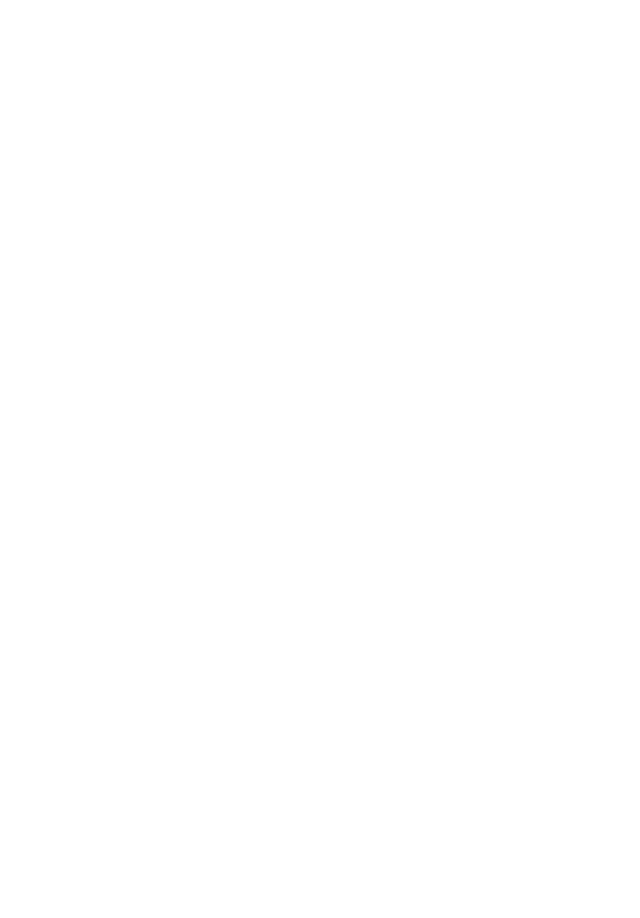
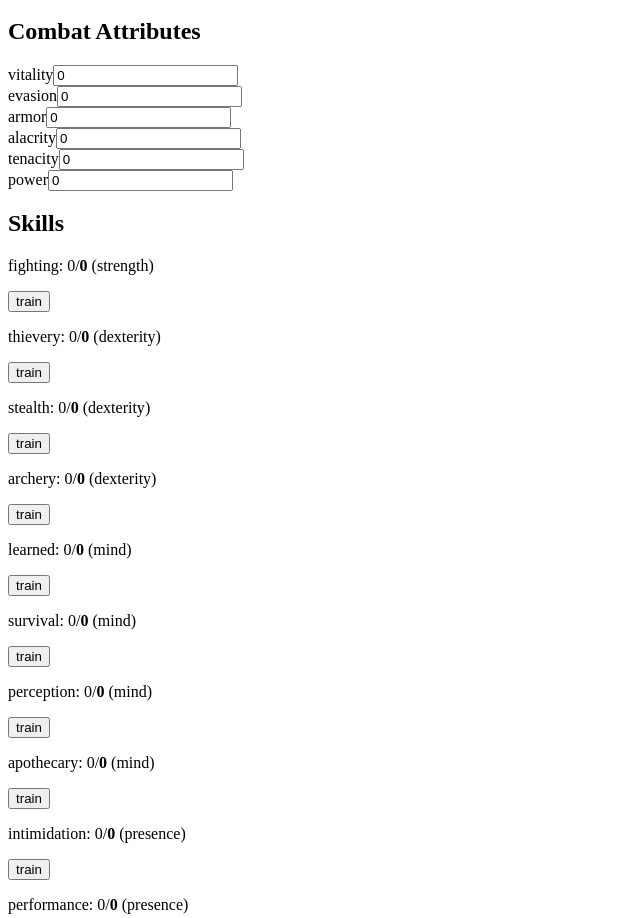
Before and after one commit to adrianbgo/rpg-character-sheet, a React (Vite) app: page / in a window 1280 px wide. Shown: the part 254-1172 px from the top of the page, without its empty margins (0-640 px from the left). Before the commit the page ends 800 px from the top, so only its background shows below. Built offline with nearby package versions, Linux system fonts and the light colour scheme.

Commit message:
feat: added Skill block

```diff
--- a/src/components/CharacterSheet/CharacterSheet.tsx
+++ b/src/components/CharacterSheet/CharacterSheet.tsx
@@ -1,6 +1,7 @@
 import React from 'react'
 import TextInput from '../TextInput/TextInput'
 import Stat from '../Stat/Stat'
+import Skill from '../Skill/Skill'
 
 const CharacterSheet = () => {
     return (
@@ -10,12 +11,37 @@
                 <section id="name">
                     <TextInput label='Character Name' id='name' placeholder='Johnny Appleseed' />
                 </section>
-                <section id="stats">
+                <section id="base-attributes">
                     <h2>Base Attributes</h2>
                     <Stat type='strength' computed={false} />
                     <Stat type='dexterity' computed={false} />
                     <Stat type='mind' computed={false} />
                     <Stat type='presence' computed={false} />
+                </section>
+                <section id="combat-attributes">
+                    <h2>Combat Attributes</h2>
+                    <Stat type='vitality' computed={true} formula={() => 0} />
+                    <Stat type='evasion' computed={true} formula={() => 0} />
+                    <Stat type='armor' computed={true} formula={() => 0} />
+                    <Stat type='alacrity' computed={true} formula={() => 0} />
+                    <Stat type='tenacity' computed={true} formula={() => 0} />
+                    <Stat type='power' computed={true} formula={() => 0} />
+                </section>
+                <section id="skills">
+                    <h2>Skills</h2>
+                    <Skill name={'fighting'} rank={0} baseAttribute={{ name: 'strength', value: 0, change: () => { } }} />
+                    <Skill name={'thievery'} rank={0} baseAttribute={{ name: 'dexterity', value: 0, change: () => { } }} />
+                    <Skill name={'stealth'} rank={0} baseAttribute={{ name: 'dexterity', value: 0, change: () => { } }} />
+                    <Skill name={'archery'} rank={0} baseAttribute={{ name: 'dexterity', value: 0, change: () => { } }} />
+                    <Skill name={'learned'} rank={0} baseAttribute={{ name: 'mind', value: 0, change: () => { } }} />
+                    <Skill name={'survival'} rank={0} baseAttribute={{ name: 'mind', value: 0, change: () => { } }} />
+                    <Skill name={'perception'} rank={0} baseAttribute={{ name: 'mind', value: 0, change: () => { } }} />
+                    <Skill name={'apothecary'} rank={0} baseAttribute={{ name: 'mind', value: 0, change: () => { } }} />
+                    <Skill name={'intimidation'} rank={0} baseAttribute={{ name: 'presence', value: 0, change: () => { } }} />
+                    <Skill name={'performance'} rank={0} baseAttribute={{ name: 'presence', value: 0, change: () => { } }} />
+                    <Skill name={'manipulation'} rank={0} baseAttribute={{ name: 'presence', value: 0, change: () => { } }} />
+                    <Skill name={'insight'} rank={0} baseAttribute={{ name: 'presence', value: 0, change: () => { } }} />
+                    <Skill name={'power'} rank={0} baseAttribute={{ name: 'presence', value: 0, change: () => { } }} />
                 </section>
             </form>
         </div>
--- a/src/components/Skill/Skill.tsx
+++ b/src/components/Skill/Skill.tsx
@@ -0,0 +1,19 @@
+import React, { FC } from 'react'
+import { Attribute } from '../../types/Attribute';
+
+interface ISkill {
+    rank: number;
+    baseAttribute: Attribute;
+    name: string;
+}
+
+const Skill: FC<ISkill> = ({ rank, baseAttribute, name }) => {
+    return (
+        <div className='skill'>
+            <p className='skill-name'>{name}: {rank}/<b>{baseAttribute.value}</b> ({baseAttribute.name})</p>
+            <button className='skill-button' onClick={baseAttribute.change}>train</button>
+        </div>
+    )
+}
+
+export default Skill
--- /dev/null
+++ b/src/types/Attribute.ts
@@ -0,0 +1,5 @@
+export interface Attribute {
+    name: string;
+    value: number;
+    change: () => void;
+}
```
